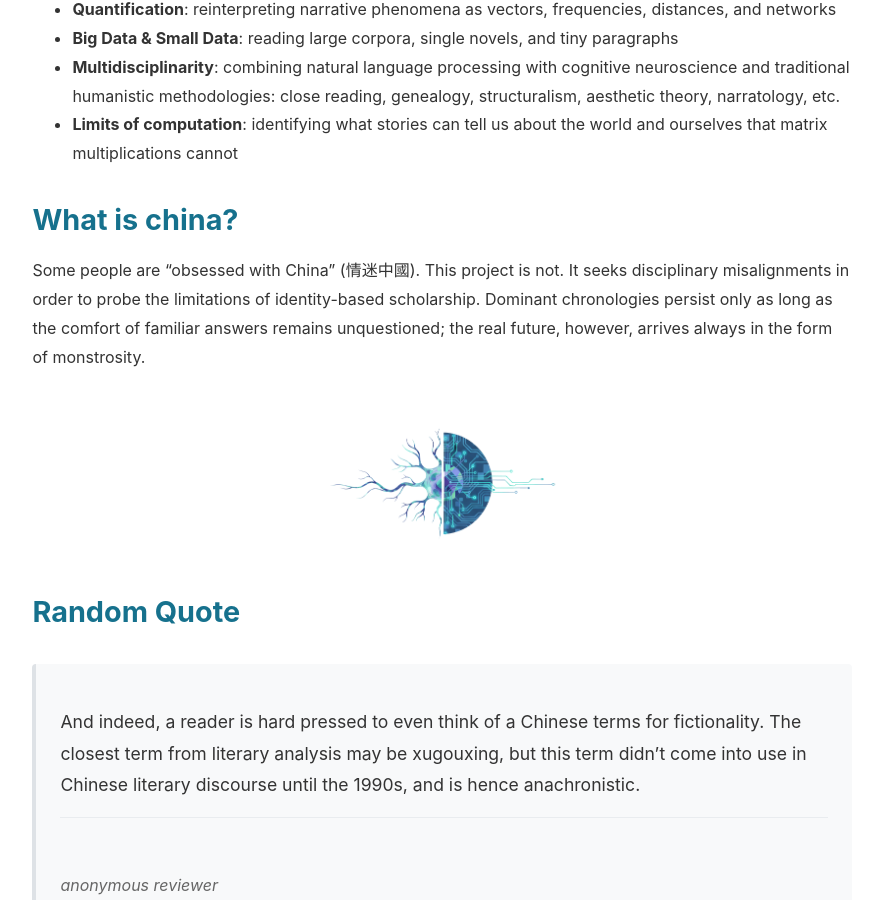
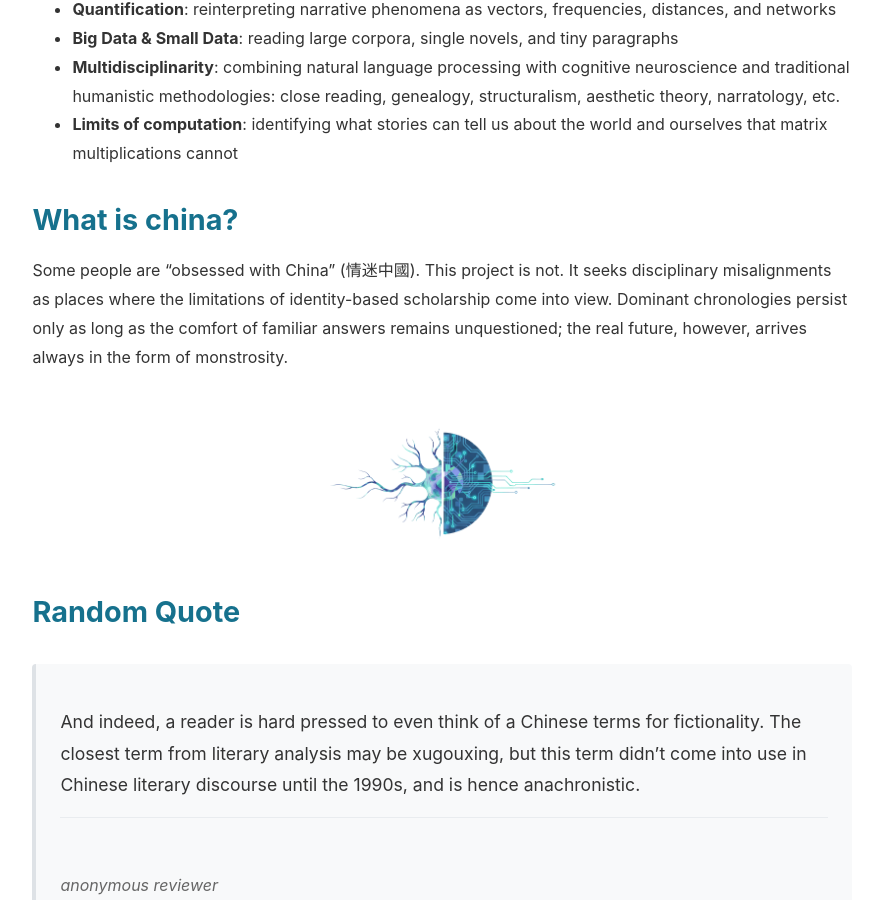
Before and after one commit to mcjkurz/qhchina, a Jekyll site: the page built from docs/index.md, in a window 1280 px wide and 900 px high, scrolled down 956 px. Shown: the whole window, without its empty margins (198-1078 px from the left). Built offline with Jekyll 4.4.1, drawn with Linux system fonts in a browser that asks for light colours.

Commit message:
quote update

```diff
--- a/docs/index.md
+++ b/docs/index.md
@@ -43,7 +43,7 @@ title: Home
 
 ## What is china?
 
-Some people are "obsessed with China" (情迷中國). This project is not. It seeks disciplinary misalignments in order to probe the limitations of identity-based scholarship. Dominant chronologies persist only as long as the comfort of familiar answers remains unquestioned; the real future, however, arrives always in the form of monstrosity.
+Some people are "obsessed with China" (情迷中國). This project is not. It seeks disciplinary misalignments as places where the limitations of identity-based scholarship come into view. Dominant chronologies persist only as long as the comfort of familiar answers remains unquestioned; the real future, however, arrives always in the form of monstrosity.
 
 <img src="{{ site.baseurl }}/assets/img/separator.png" alt="Separator" class="separator">
 
```
